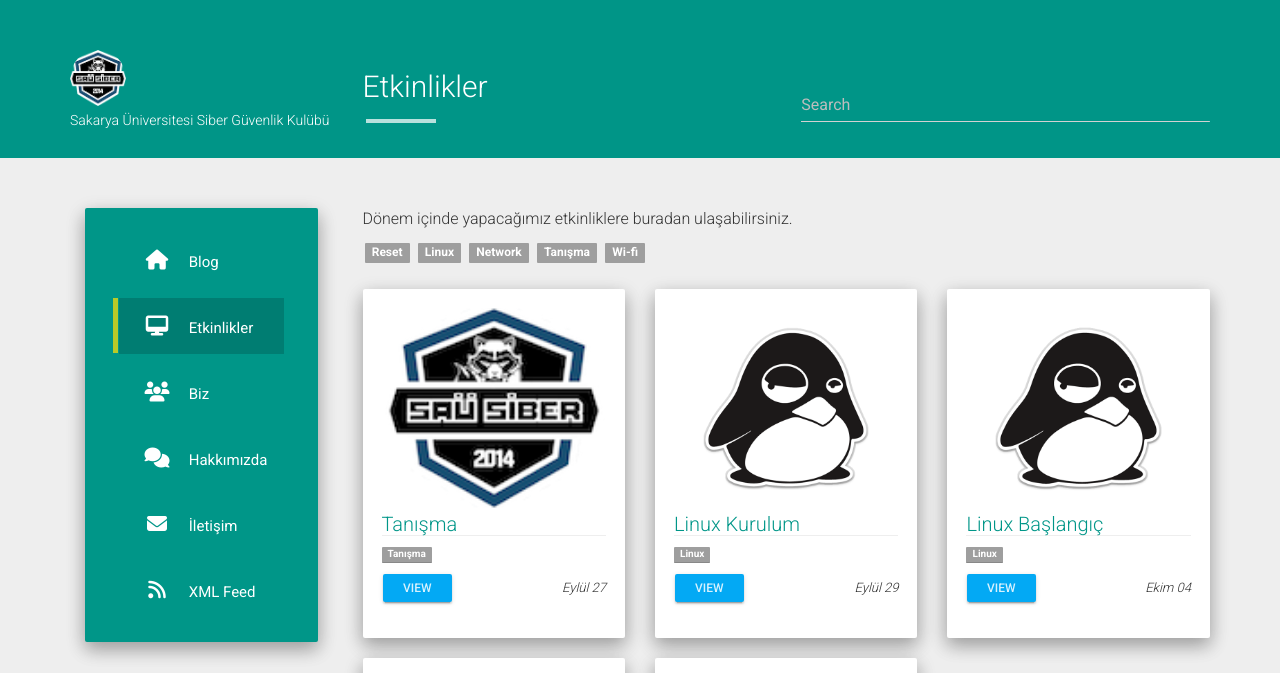
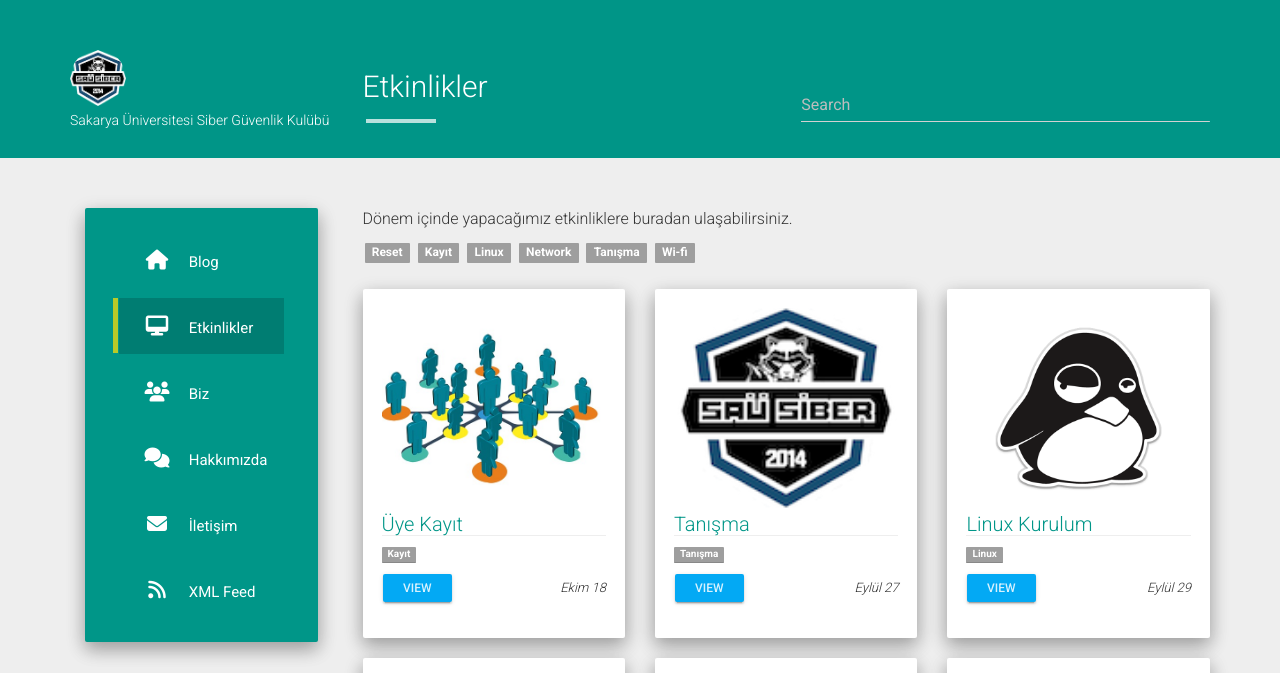
Before and after one commit to sausiber/old-website, a Jekyll site: the page built from Etkinliker.md, in a window 1280 px wide, cut to the strip 0-673 px from the top of the page. Built offline with Jekyll 4.4.1, drawn with Linux system fonts in a browser that asks for light colours; nearby versions of some CDN libraries.

Commit message:
Üye kayıt
Üye kayıt

```diff
--- a/_data/projects.json
+++ b/_data/projects.json
@@ -1,4 +1,11 @@
 [
+	{
+		"name": "Üye Kayıt",
+		"image": "kayit.jpg",
+		"url": "/uyekayit",
+		"date": "Ekim 18",
+		"tags": ["Kayıt"]
+	},
 	{
 		"name": "Tanışma",
 		"image": "avatar.png",
```
Also changed, not shown: static/projects/uyekayit.md (added, +10 -0 lines), static/projects/kayit.jpg (added).
